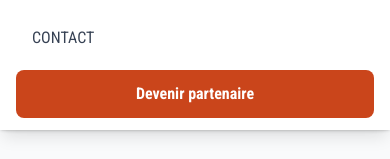
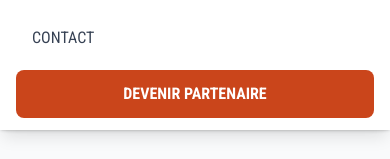
Before and after one commit to oskil01/cotaong, a React (Vite) app: page /a-propos in a window 390 px wide. Both pictures are taken after a click on the button 358 px from the left and 48 px from the top of the page. Shown: the part 355-514 px from the top of the page. Built offline with nearby package versions, Linux system fonts and the light colour scheme.

Commit message:
mise à jour 2.0.0

```diff
--- a/src/components/NavMenu.jsx
+++ b/src/components/NavMenu.jsx
@@ -179,12 +179,12 @@ const NavMenu = () => {
 
             {/* PARTENAIRE MOBILE */}
             <a
-              href="https://example.com"
+              href="https://tally.so/r/RG4AyQ"
               target="_blank"
               rel="noopener noreferrer"
               className="block text-center mt-3 px-4 py-3 bg-[#CA451B] text-white rounded-lg font-semibold hover:bg-[#a83716] transition"
             >
-              Devenir partenaire
+              DEVENIR PARTENAIRE
             </a>
 
           </div>
--- a/src/pages/Partenaire.jsx
+++ b/src/pages/Partenaire.jsx
@@ -236,7 +236,6 @@ export default function Partenaire() {
           </div>
 
         </div>
-
       </section>
 
 
```
